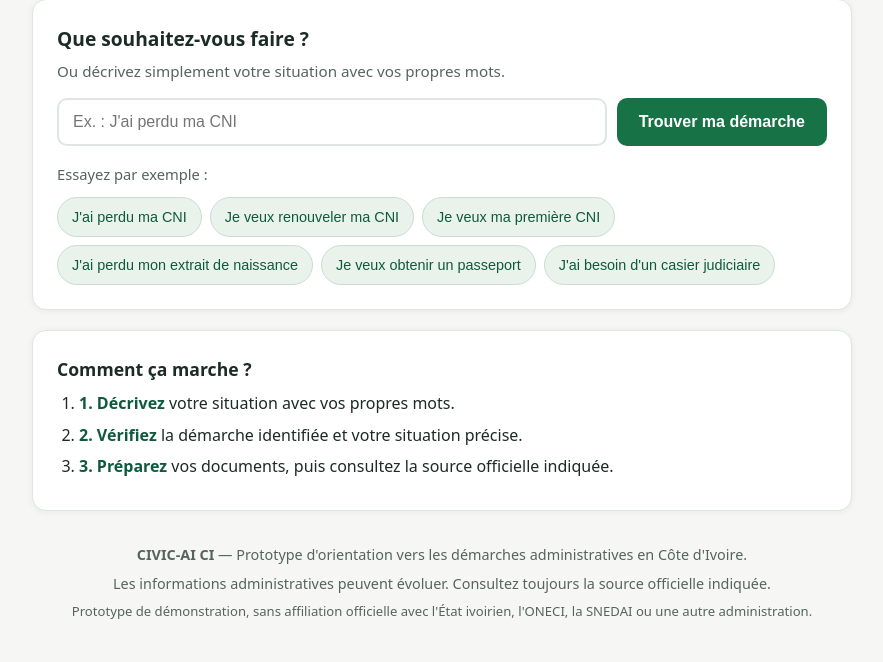
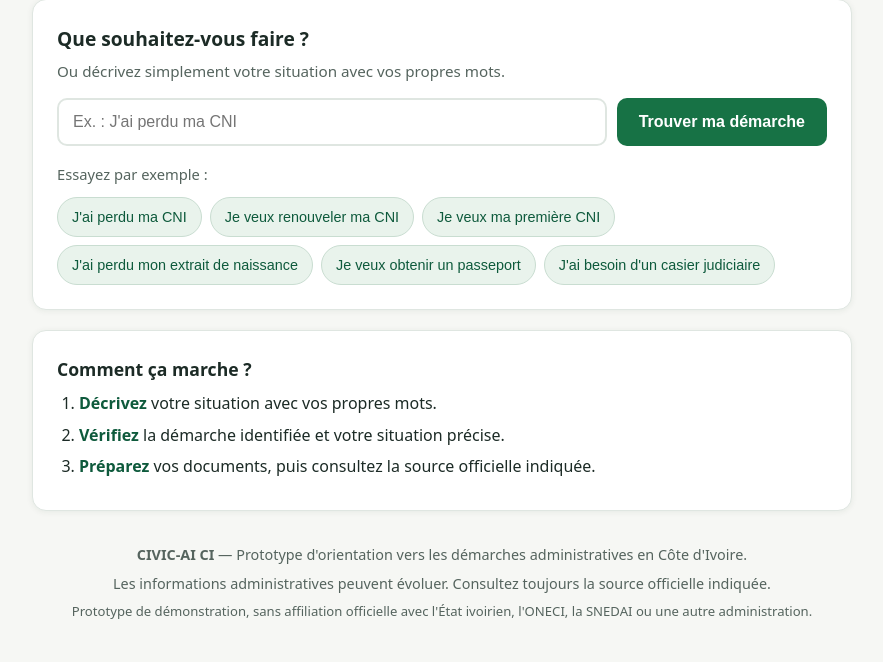
Before and after one commit to quickapps-inc/civic-ai-ci, a FastAPI app: page / in a window 1280 px wide. Shown: the part 345-1007 px from the top of the page, without its empty margins (198-1081 px from the left). Run offline with FastAPI, Linux system fonts and the light colour scheme.

Commit message:
CIVIC-UX-001 Improve citizen-facing competition UX

```diff
--- a/templates/index.html
+++ b/templates/index.html
@@ -47,9 +47,9 @@
     <section id="intro" class="intro-card" aria-label="Comment ça marche">
       <h2>Comment ça marche ?</h2>
       <ol class="steps">
-        <li><strong>1. Décrivez</strong> votre situation avec vos propres mots.</li>
-        <li><strong>2. Vérifiez</strong> la démarche identifiée et votre situation précise.</li>
-        <li><strong>3. Préparez</strong> vos documents, puis consultez la source officielle indiquée.</li>
+        <li><strong>Décrivez</strong> votre situation avec vos propres mots.</li>
+        <li><strong>Vérifiez</strong> la démarche identifiée et votre situation précise.</li>
+        <li><strong>Préparez</strong> vos documents, puis consultez la source officielle indiquée.</li>
       </ol>
     </section>
 
```
